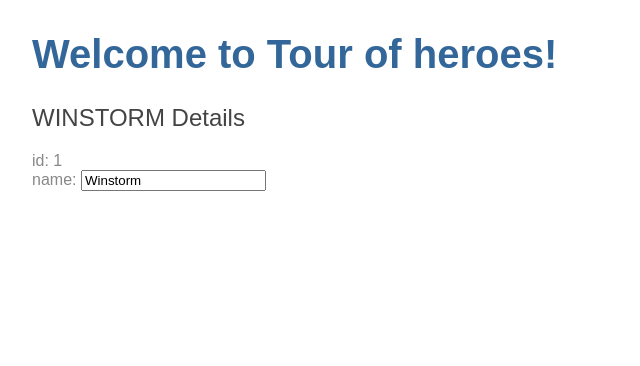
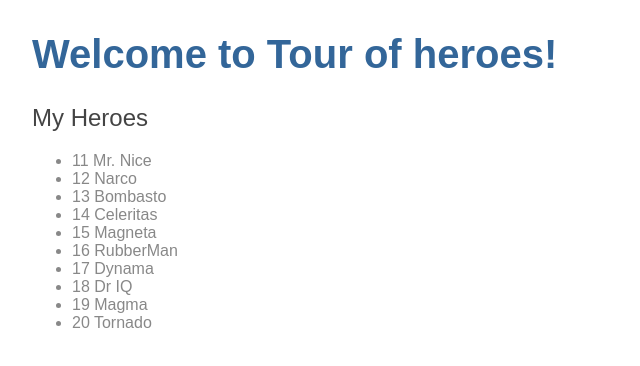
Before and after one commit to david-avila/appssi, an Angular app: page / in a window 1280 px wide. Shown: the top 366 px of the page, without its empty margins (0-640 px from the left). Built offline with nearby package versions, Linux system fonts and the light colour scheme.

Commit message:
listando los heroes

```diff
--- a/src/app/heroes/heroes.component.html
+++ b/src/app/heroes/heroes.component.html
@@ -1,7 +1,6 @@
-<h2>{{ hero.name | uppercase }} Details</h2>
-<div><span>id: </span>{{ hero.id }}</div>
-<div>
-  <label>name:
-    <input [(ngModel)]="hero.name" placeholder="name">
-  </label>
-</div>
+<h2>My Heroes</h2>
+<ul class="heroes">
+  <li *ngFor="let hero of heroes">
+    <span class="badge">{{ hero.id }}</span> {{ hero.name }}
+  </li>
+</ul>
--- a/src/app/heroes/heroes.component.ts
+++ b/src/app/heroes/heroes.component.ts
@@ -1,5 +1,6 @@
 import { Component, OnInit } from '@angular/core';
 import {Hero} from '../hero';
+import { HEROES } from '../mock-heroes';
 
 @Component({
   selector: 'app-heroes',
@@ -8,10 +9,7 @@
 })
 export class HeroesComponent implements OnInit {
 
-  hero: Hero = {
-    id: 1,
-    name: 'Winstorm'
-};
+  heroes = HEROES;
 
   constructor() { }
 
--- /dev/null
+++ b/src/app/mock-heroes.ts
@@ -0,0 +1,14 @@
+import { Hero } from './hero';
+
+export const HEROES: Hero[] = [
+  { id: 11, name: 'Mr. Nice' },
+  { id: 12, name: 'Narco' },
+  { id: 13, name: 'Bombasto' },
+  { id: 14, name: 'Celeritas' },
+  { id: 15, name: 'Magneta' },
+  { id: 16, name: 'RubberMan' },
+  { id: 17, name: 'Dynama' },
+  { id: 18, name: 'Dr IQ' },
+  { id: 19, name: 'Magma' },
+  { id: 20, name: 'Tornado' }
+];
```
